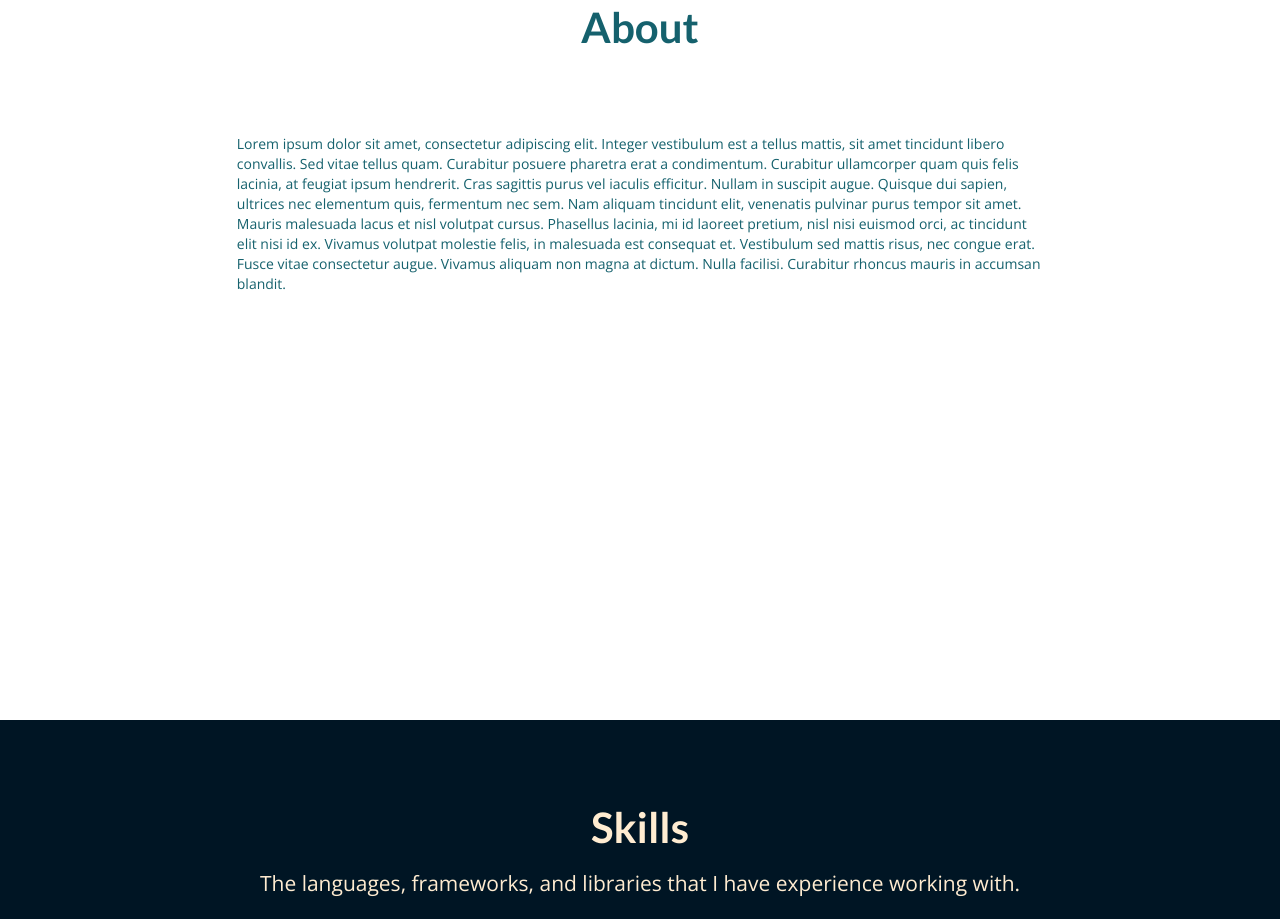
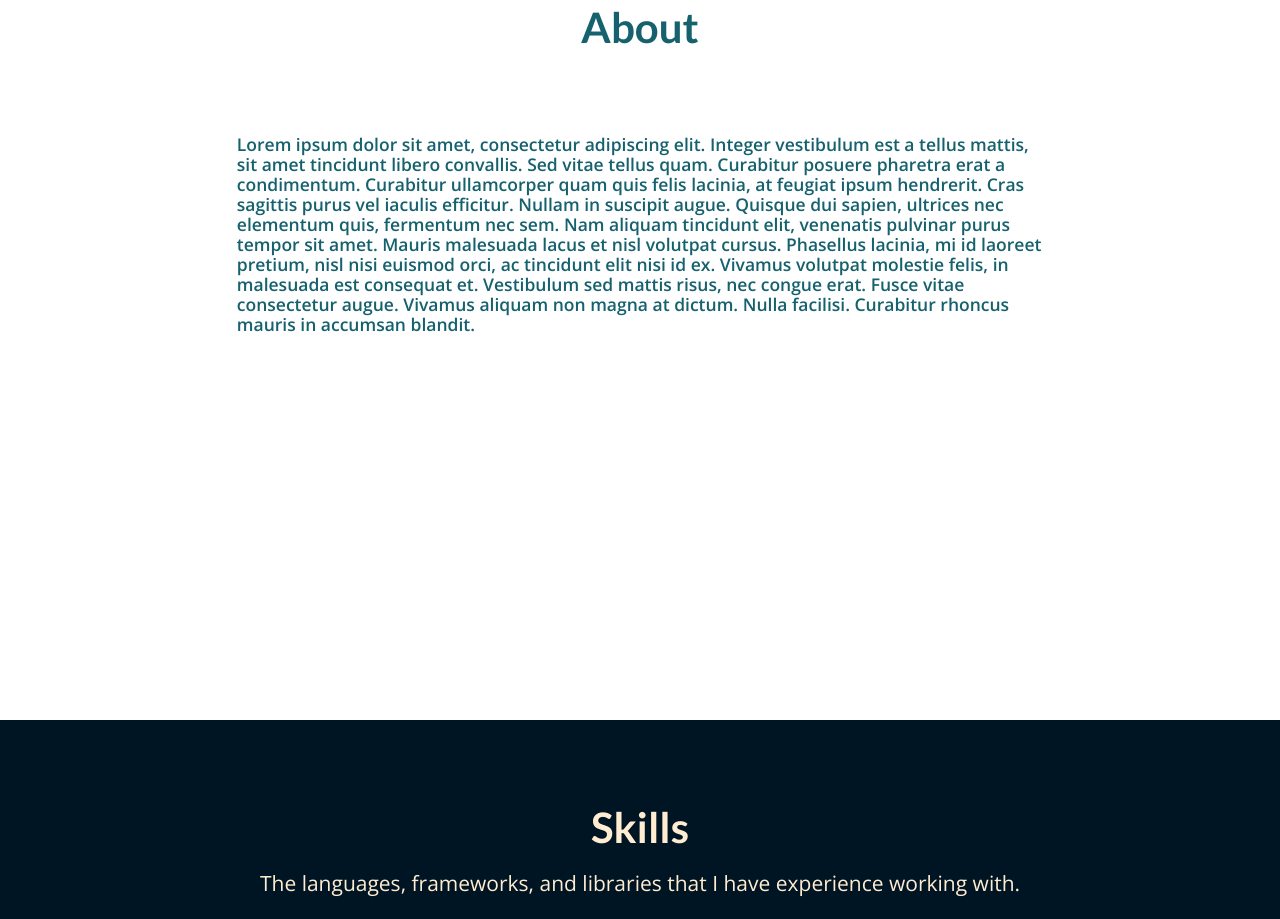
Before and after one commit to lukegronert/lukegronert.github.io, a React (Create React App) app: page / in a window 1280 px wide. Shown: the part 880-1799 px from the top of the page. Built offline with nearby package versions, Linux system fonts and the light colour scheme.

Commit message:
Made about text bold

```diff
--- a/src/styles/about.css
+++ b/src/styles/about.css
@@ -18,6 +18,8 @@
   display: flex;
   width: 70%;
   flex-direction: column;
+  font-size: 1.25em;
+  font-weight: 600;
 }
 
 .about-description {
```
